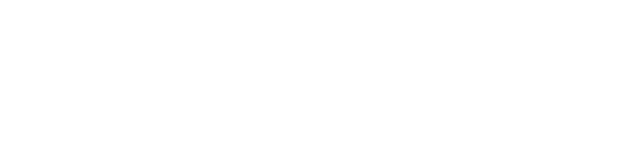
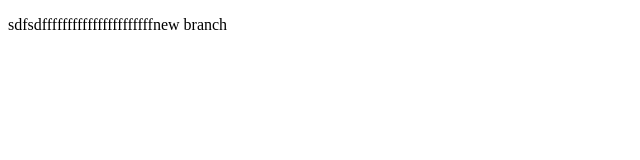
Before and after one commit to baqer2023/springvekil, a plain HTML site: page a.html in a window 1280 px wide. Shown: the whole page, without its empty margins (0-640 px from the left). Drawn offline with Linux system fonts and the light colour scheme.

Commit message:
new checkout to 42f286e

```diff
--- a/a.html
+++ b/a.html
@@ -7,6 +7,6 @@
     <title>Document</title>
 </head>
 <body>
-
+    <p>sdfsdffffffffffffffffffffffnew branch</p>
 </body>
 </html>
```
